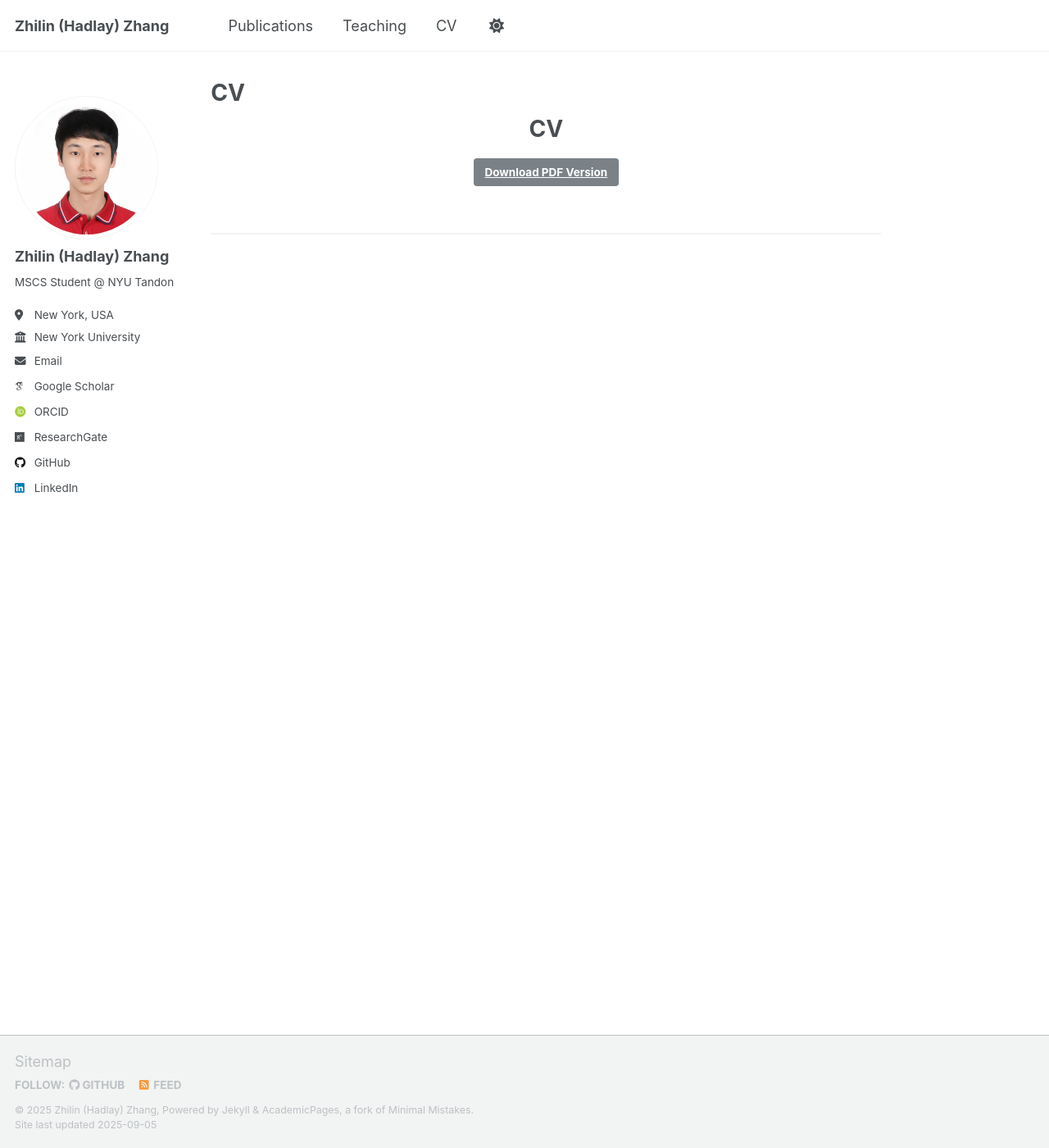
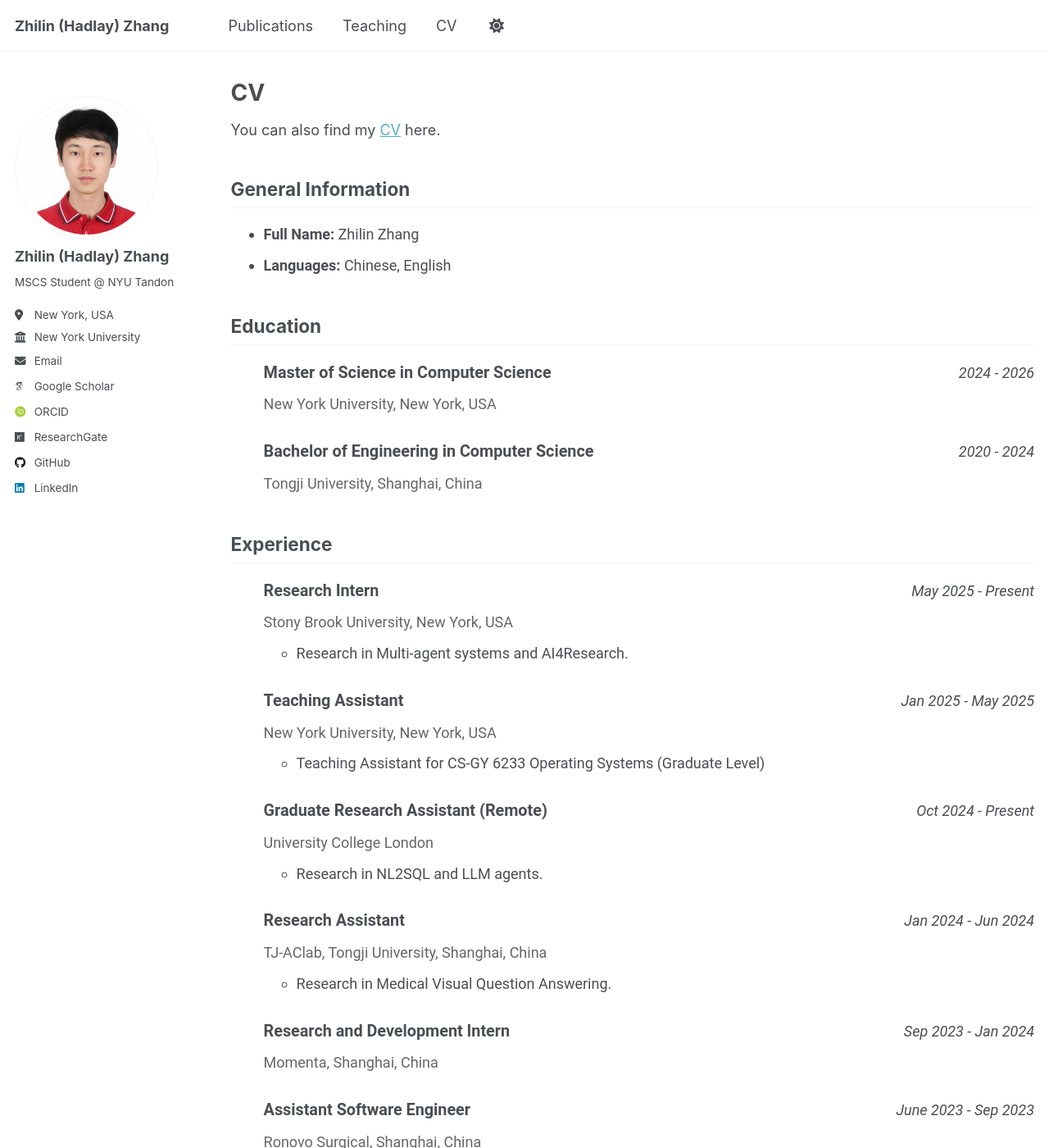
Before and after one commit to Hadlay-Zhang/hadlay-zhang.github.io, a Jekyll site: the page built from _pages/cv-json.md, in a window 1280 px wide and 1400 px high. Shown: the whole window at 82% size. Built offline with Jekyll 4.4.1, drawn with Linux system fonts in a browser that asks for light colours; some web fonts are replaced; a script that is not in the unit is left out; some of the changed text lies outside the part shown.

Commit message:
Update pub and CV

```diff
--- a/_pages/cv-json.md
+++ b/_pages/cv-json.md
@@ -10,9 +10,62 @@ redirect_from:
 
 {% include base_path %}
 
-<div style="text-align: center; margin-bottom: 2em;">
-  <h1><a href="{{ base_path }}/files/CV.pdf" target="_blank" style="text-decoration: none; color: inherit;">CV</a></h1>
-  <p><a href="{{ base_path }}/files/CV.pdf" class="btn btn--primary" target="_blank">Download PDF Version</a></p>
+<p>You can also find my <a href="{{ base_path }}/files/CV.pdf" target="_blank">CV</a> here.</p>
+
+{% assign cv = site.data.cv %}
+
+<div class="cv-container">
+  {% for section in cv %}
+    <div class="cv-section">
+      <h2>{{ section.title }}</h2>
+
+      {% if section.type == "map" %}
+        <ul>
+        {% for item in section.contents %}
+          <li><strong>{{ item.name }}:</strong> {{ item.value }}</li>
+        {% endfor %}
+        </ul>
+      {% endif %}
+
+      {% if section.type == "time_table" %}
+        <ul class="cv-list">
+        {% for item in section.contents %}
+          <li class="cv-item" style="margin-bottom: 1.5em;">
+            <div class="cv-item-header" style="display: flex; justify-content: space-between; align-items: baseline;">
+              <div class="cv-item-title"><strong>{{ item.title }}</strong></div>
+              <div class="cv-item-date" style="font-style: italic;">{{ item.year }}</div>
+            </div>
+            <div class="cv-item-content">
+              <div class="cv-item-subtitle" style="color: #666;">{{ item.institution }}</div>
+              {% if item.description.size > 0 %}
+                <ul style="margin-top: 0.5em;">
+                {% for desc in item.description %}
+                  <li>{{ desc }}</li>
+                {% endfor %}
+                </ul>
+              {% endif %}
+            </div>
+          </li>
+        {% endfor %}
+        </ul>
+      {% endif %}
+
+      {% if section.type == "nested_list" %}
+        <ul>
+        {% for item in section.contents %}
+          <li>
+            <strong>{{ item.title }}</strong>
+            {% if item.items.size > 0 %}
+              <ul>
+              {% for subitem in item.items %}
+                <li>{{ subitem }}</li>
+              {% endfor %}
+              </ul>
+            {% endif %}
+          </li>
+        {% endfor %}
+        </ul>
+      {% endif %}
+    </div>
+  {% endfor %}
 </div>
-
-{% include cv-template.html %}
--- a/_pages/teaching.html
+++ b/_pages/teaching.html
@@ -13,5 +13,4 @@ author_profile: true
   <h3 class="archive__item-title">CS-GY 6233: Introduction to Operating Systems</h3>
   <p><strong>New York University, Computer Science and Engineering Department</strong></p>
   <p><em>Graduate Course | Spring 2025 & Fall 2025</em></p>
-  <p>Teaching Assistant for graduate-level operating systems course covering fundamental concepts including process management, memory management, file systems, and system calls.</p>
 </div>
```
Also changed, not shown: _pages/publications.html (+27 -27 lines).
